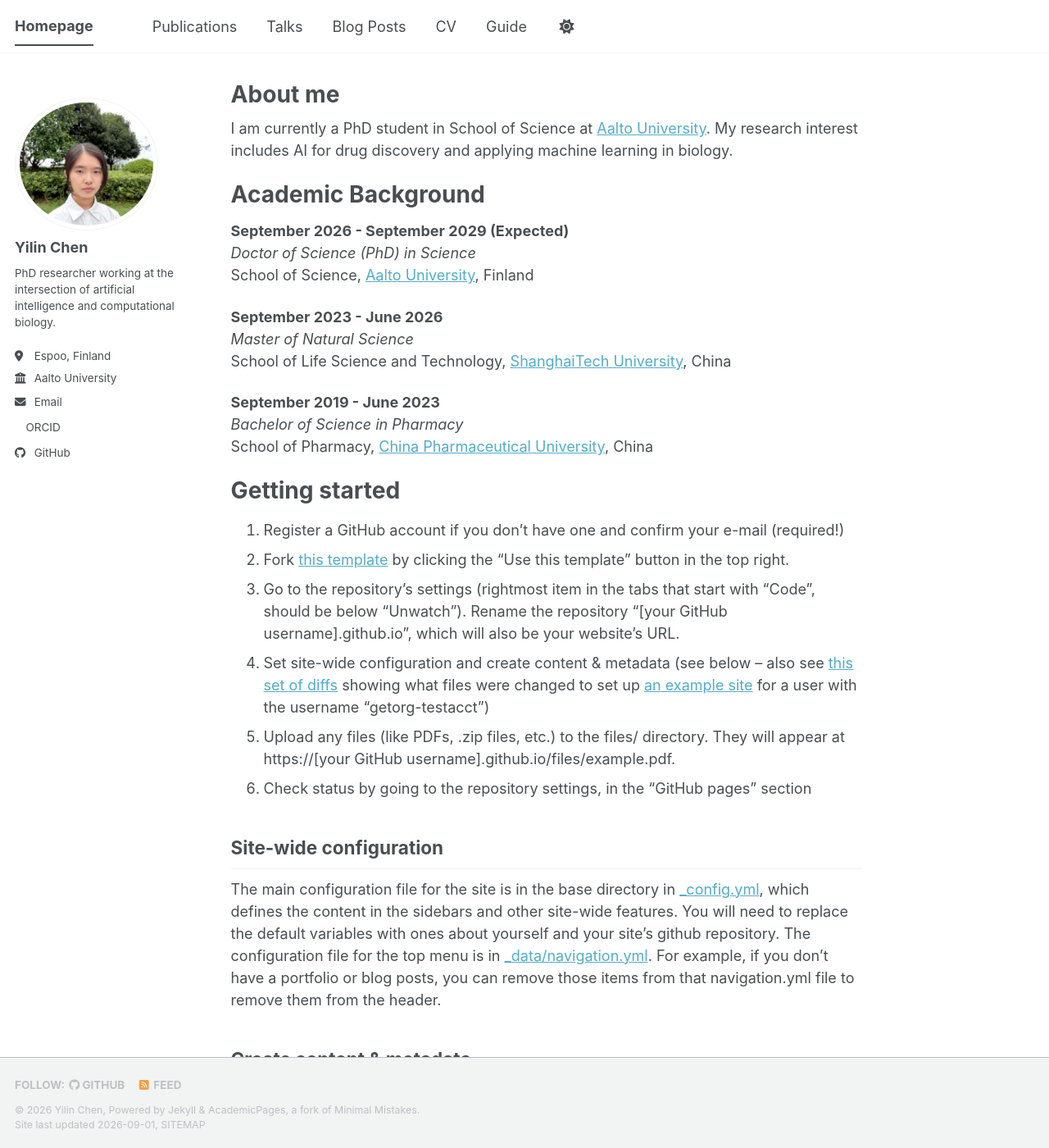
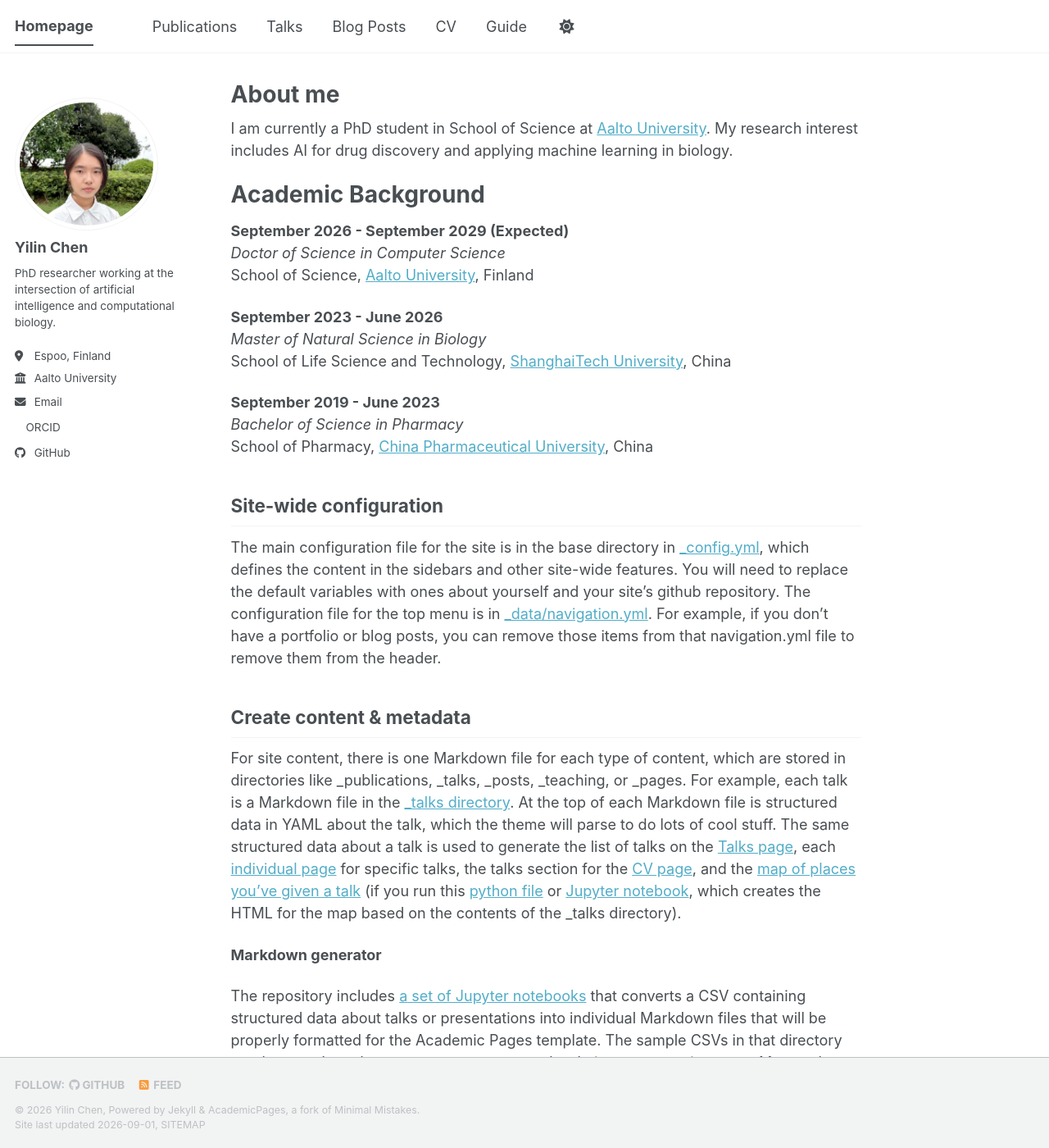
Before and after one commit to yilinchen1205/yilinchen.github.io, a Jekyll site: the page built from _pages/about.md, in a window 1280 px wide and 1400 px high. Shown: the whole window at 82% size. Built offline with Jekyll 4.4.1, drawn with Linux system fonts in a browser that asks for light colours; a style sheet for code colours, icons or effects is not loaded.

Commit message:
Update about.md

```diff
--- a/_pages/about.md
+++ b/_pages/about.md
@@ -12,25 +12,16 @@ I am currently a PhD student in School of Science at [Aalto University](https://
 Academic Background
 ======
 **September 2026 - September 2029 (Expected)**
-*Doctor of Science (PhD) in Science*
+*Doctor of Science in Computer Science*
 School of Science, [Aalto University](https://www.aalto.fi/en), Finland
 
 **September 2023 - June 2026**
-*Master of Natural Science*
+*Master of Natural Science in Biology*
 School of Life Science and Technology, [ShanghaiTech University](https://www.shanghaitech.edu.cn/), China
 
 **September 2019 - June 2023**
 *Bachelor of Science in Pharmacy*
 School of Pharmacy, [China Pharmaceutical University](https://www.cpu.edu.cn/), China
-
-Getting started
-======
-1. Register a GitHub account if you don't have one and confirm your e-mail (required!)
-1. Fork [this template](https://github.com/academicpages/academicpages.github.io) by clicking the "Use this template" button in the top right.
-1. Go to the repository's settings (rightmost item in the tabs that start with "Code", should be below "Unwatch"). Rename the repository "[your GitHub username].github.io", which will also be your website's URL.
-1. Set site-wide configuration and create content & metadata (see below -- also see [this set of diffs](https://archive.is/3TPas) showing what files were changed to set up [an example site](https://getorg-testacct.github.io) for a user with the username "getorg-testacct")
-1. Upload any files (like PDFs, .zip files, etc.) to the files/ directory. They will appear at https://[your GitHub username].github.io/files/example.pdf.
-1. Check status by going to the repository settings, in the "GitHub pages" section
 
 Site-wide configuration
 ------
```
